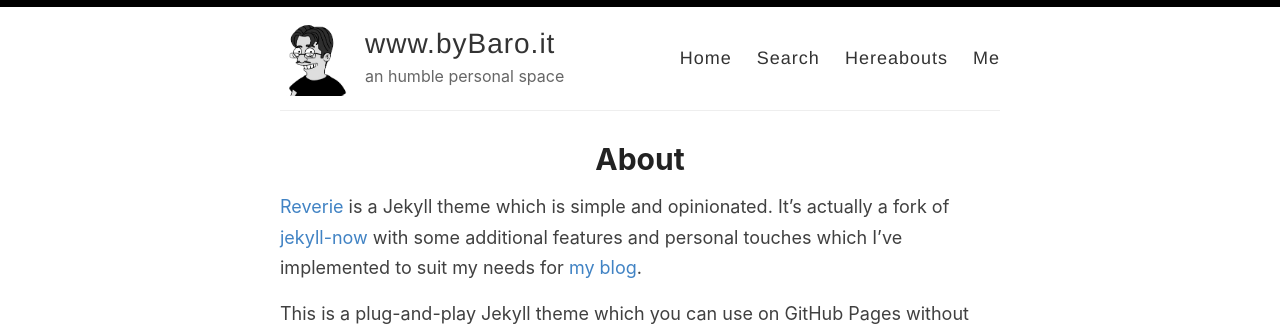
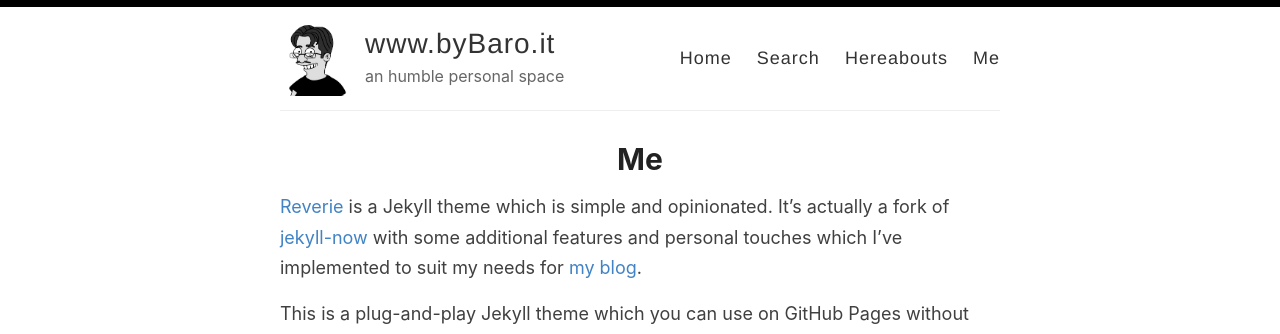
Before and after one commit to baro77/baro77.github.io, a Jekyll site: the page built from _pages/me.md, in a window 1280 px wide. Shown: the top 334 px of the page. Built offline with Jekyll 4.4.1, drawn with Linux system fonts in a browser that asks for light colours.

Commit message:
Update me.md

```diff
--- a/_pages/me.md
+++ b/_pages/me.md
@@ -1,7 +1,7 @@
 ---
 layout: page
-title: About
-permalink: /about/
+title: Me
+permalink: /me/
 ---
 
 [Reverie](https://github.com/amitmerchant1990/reverie) is a Jekyll theme which is simple and opinionated. It's actually a fork of [jekyll-now](https://github.com/barryclark/jekyll-now) with some additional features and personal touches which I've implemented to suit my needs for [my blog](https://www.amitmerchant.com).
```
